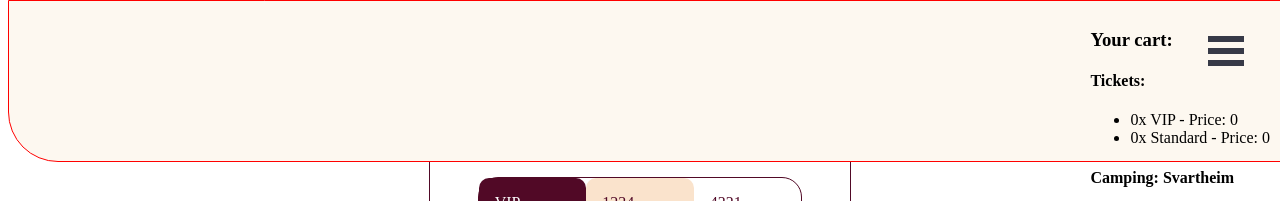
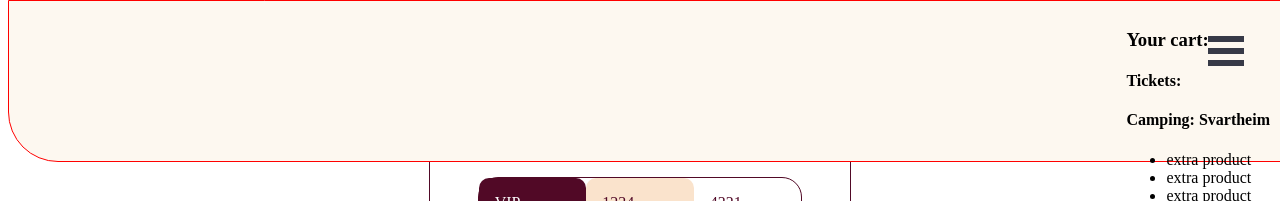
Before and after one commit to mark394e/marsmusik, a Next.js app: page /booking in a window 1280 px wide. Shown: the top 201 px of the page. Built offline with nearby package versions, Linux system fonts and the light colour scheme; no server answers.

Commit message:
fixed grey out campingspot

```diff
--- a/components/Basket.js
+++ b/components/Basket.js
@@ -1,6 +1,10 @@
 import "../styles/basket.module.scss";
+import { useState, useEffect } from "react";
 
 function Basket(props) {
+  const [showVIPTicket, setShowVIPTicket] = useState(false);
+  const [showREGTicket, setShowREGTicket] = useState(false);
+
   // conster der definere hva de forskellige priser på biletter er
   const priceVIP = 1299;
   const priceREG = 799;
@@ -10,15 +14,19 @@ function Basket(props) {
       <h3>Your cart:</h3>
       <h4>Tickets:</h4>
       <ul>
+        {showVIPTicket && (
           <li>
             {/* her henter vi vores contervip ind som er sat til at tælle hvor mange
           biletter der er valgt og gange det valgte billettal med pricevip som er sat til en bestemt pris
           for så at få en total værdi af de valgte biletter lagt sammen  */}
             {props.counterVIP}x VIP - Price: {props.counterVIP * priceVIP}
           </li>
+        )}
+        {showREGTicket && (
           <li>
             {props.counterREG}x Standard - Price: {props.counterREG * priceREG}
           </li>
+        )}
       </ul>
       <h4>Camping: Svartheim</h4>
       <ul>
--- a/components/BookingSite.js
+++ b/components/BookingSite.js
@@ -45,17 +45,9 @@ function BookingSite() {
       {/* her færtæller vi hvad der skal vises når der trykkes på button  */}
       {/* hvad betyder &&?? */}
       <div className="extra-placement">{showExtras && <Extras></Extras>}</div>
-      {showExtras && (
-        <button onClick={() => setShowPaymentForm(true)}>Continue</button>
-      )}
+      {showExtras && <button onClick={() => setShowPaymentForm(true)}>Continue</button>}
       {showPaymentForm && <PaymentForm></PaymentForm>}
-      <Basket
-        setCounterVIP={setCounterVIP}
-        setCounterREG={setCounterREG}
-        counterREG={counterREG}
-        counterVIP={counterVIP}
-        campingspot={campingspot}
-      ></Basket>
+      <Basket counterREG={counterREG} counterVIP={counterVIP} campingspot={campingspot}></Basket>
     </>
   );
 }
--- a/components/Campingspot.js
+++ b/components/Campingspot.js
@@ -14,8 +14,7 @@ function Campingspot(props) {
     // - så skal den vise fullybooked og ellers skal den fjerne fullybooked
     if (props.data.available < props.ticketAmount) {
       campingspot.classList.add("fullybooked");
-      campingspot.classList.remove("fullybooked");
-    }
+    } else campingspot.classList.remove("fullybooked");
   });
 
   return (
```
Also changed, not shown: styles/Campingspot.module.scss (+7 -11 lines). Lines whose indentation alone changed are shown as unchanged.
